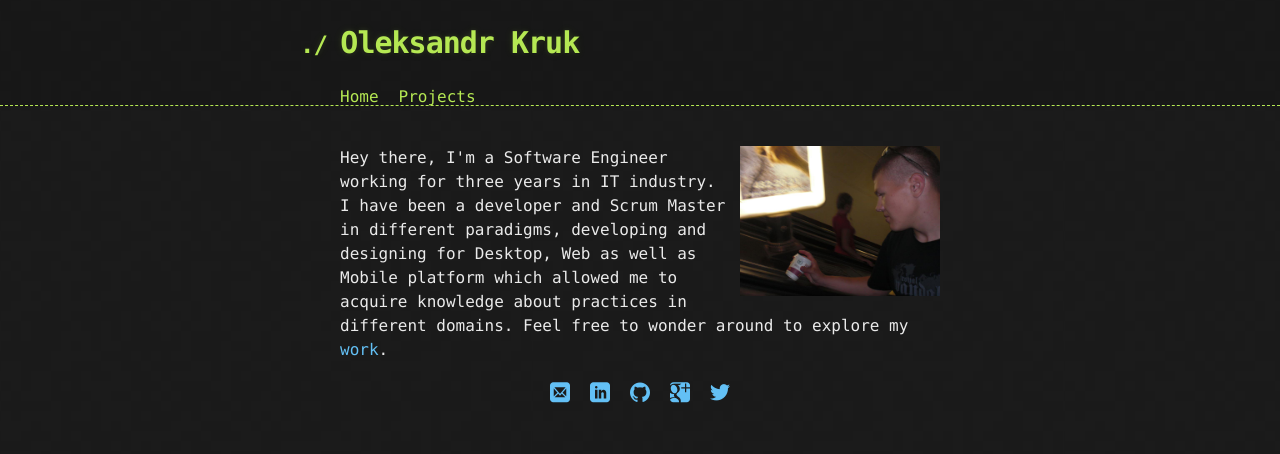
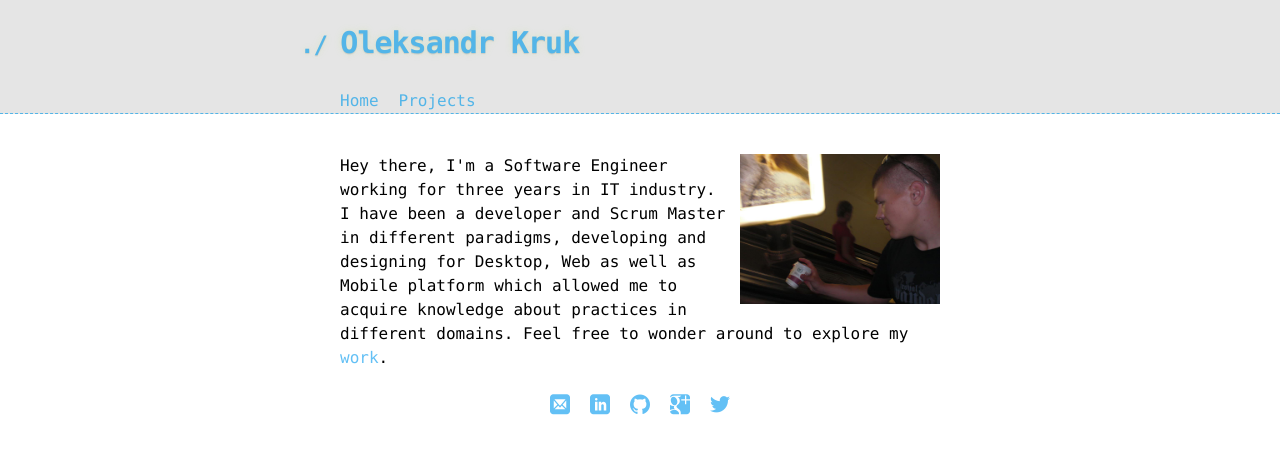
Before and after one commit to 0mega/0mega.github.io, a Jekyll site: the page built from index.html, in a window 1280 px wide. Shown: the top 454 px of the page. Built offline with Jekyll 4.4.1, drawn with Linux system fonts in a browser that asks for light colours.

Commit message:
switch to lighter theme

```diff
--- a/stylesheets/stylesheet.css
+++ b/stylesheets/stylesheet.css
@@ -1,8 +1,8 @@
 body {
   margin: 0;
   padding: 0;
-  background: #151515 url("../images/bkg.png") 0 0;
-  color: #eaeaea;
+  background: #FFFFFF;
+  color: #000000;
   font-size: 16px;
   line-height: 1.5;
   font-family: Monaco, "Bitstream Vera Sans Mono", "Lucida Console", Terminal, monospace;
@@ -14,6 +14,7 @@
   width: 90%;
   max-width: 600px;
   margin: 0 auto;
+  padding-bottom: 4px;
 }
 
 section {
@@ -38,7 +39,7 @@
 header {
   background: rgba(0, 0, 0, 0.1);
   width: 100%;
-  border-bottom: 1px dashed #b5e853;
+  border-bottom: 1px dashed #53B5E8;
   padding: 20px 0;
   margin: 0 0 40px 0;
 }
@@ -49,7 +50,7 @@
   margin: 0 0 0 -40px;
   font-weight: bold;
   font-family: Monaco, "Bitstream Vera Sans Mono", "Lucida Console", Terminal, monospace;
-  color: #b5e853;
+  color: #53B5E8;
   text-shadow: 0 1px 1px rgba(0, 0, 0, 0.1),
                0 0 5px rgba(181, 232, 83, 0.1),
                0 0 10px rgba(181, 232, 83, 0.1);
@@ -88,7 +89,7 @@
 h1, h2, h3, h4, h5, h6 {
   font-weight: normal;
   font-family: Monaco, "Bitstream Vera Sans Mono", "Lucida Console", Terminal, monospace;
-  color: #b5e853;
+  color: #53B5E8;
   letter-spacing: -0.03em;
   text-shadow: 0 1px 1px rgba(0, 0, 0, 0.1),
                0 0 5px rgba(181, 232, 83, 0.1),
@@ -137,7 +138,7 @@
   content: ">>";
   font-family: Monaco, "Bitstream Vera Sans Mono", "Lucida Console", Terminal, monospace;
   font-size: 13px;
-  color: #b5e853;
+  color: #53B5E8;
   margin-left: -37px;
   margin-right: 21px;
   line-height: 16px;
@@ -154,7 +155,7 @@
   border: 1px solid rgba(255, 255, 255, 0.15);
   padding: 10px;
   font-size: 14px;
-  color: #b5e853;
+  color: #53B5E8;
   border-radius: 2px;
   -moz-border-radius: 2px;
   -webkit-border-radius: 2px;
@@ -170,7 +171,7 @@
 
 th {
   text-align: left;
-  border-bottom: 1px dashed #b5e853;
+  border-bottom: 1px dashed #53B5E8;
   padding: 5px 10px;
 }
 
@@ -181,8 +182,8 @@
 hr {
   height: 0;
   border: 0;
-  border-bottom: 1px dashed #b5e853;
-  color: #b5e853;
+  border-bottom: 1px dashed #53B5E8;
+  color: #53B5E8;
 }
 
 /* Buttons
@@ -277,5 +278,5 @@
 
 .menu-item a {
   text-decoration: none;
-  color: #b5e853;
+  color: #53B5E8;
 }
```
Also changed, not shown: Gemfile.lock.
